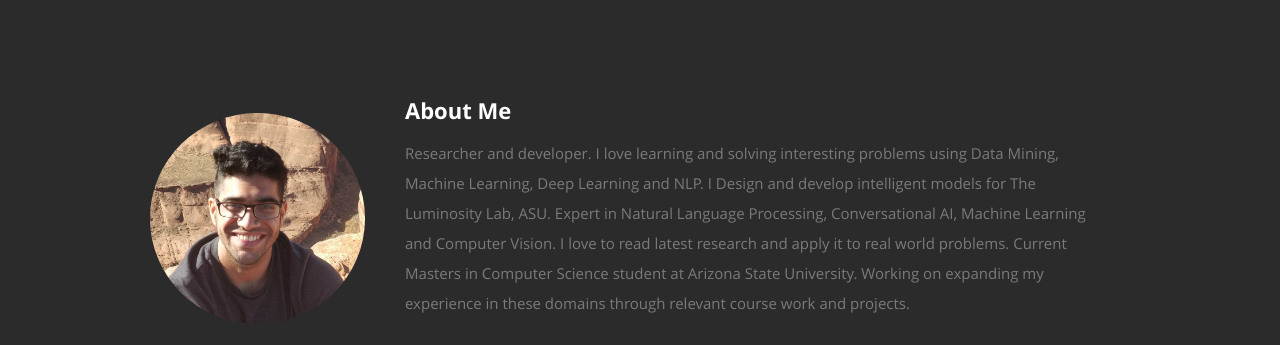
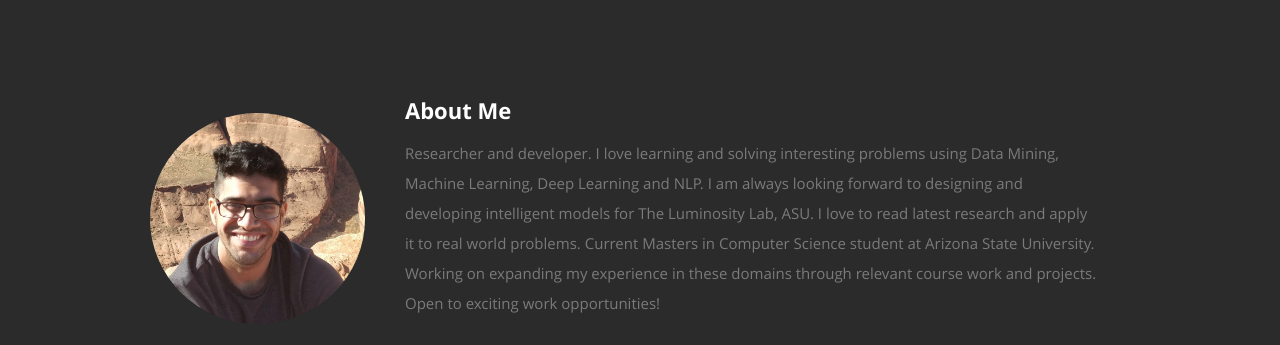
Before and after one commit to samarth12/Portfolio, a plain HTML site: page index.html in a window 1280 px wide. Shown: the part 800-1145 px from the top of the page. Drawn offline with nearby package versions, Linux system fonts and the light colour scheme.

Commit message:
bio edit

```diff
--- a/index.html
+++ b/index.html
@@ -86,10 +86,10 @@
               <h2>About Me</h2>
               <p>Researcher and developer.
                 I love learning and solving interesting problems using Data Mining, Machine Learning, Deep Learning and NLP.
-                I Design and develop intelligent models for The Luminosity Lab, ASU.
-                Expert in Natural Language Processing, Conversational AI, Machine Learning and Computer Vision.
+                I am always looking forward to designing and developing intelligent models for The Luminosity Lab, ASU.
                 I love to read latest research and apply it to real world problems. Current Masters in Computer Science student at Arizona State University.
                 Working on expanding my experience in these domains through relevant course work and projects.
+                Open to exciting work opportunities!
               </p>
               <div class="row">
                 <div class="columns contact-details">
```
